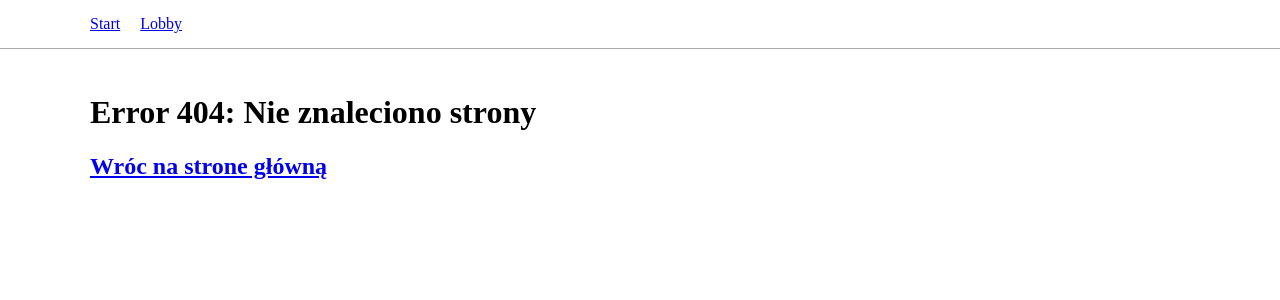
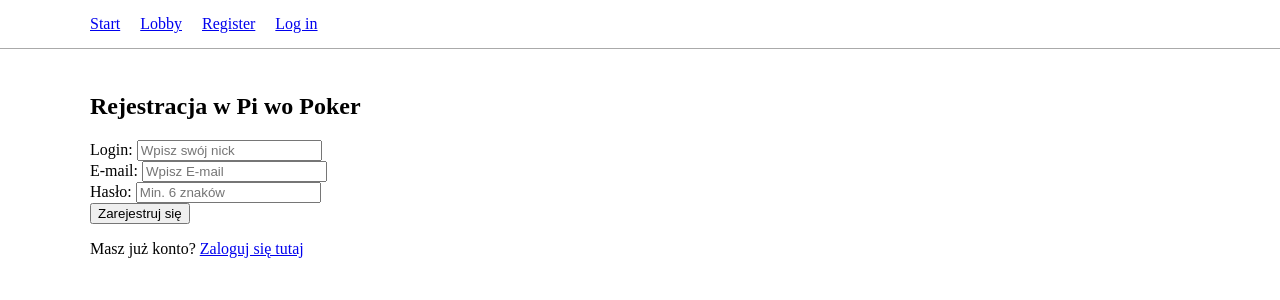
Before and after one commit to pawjjs/pi-wo, a Vue app: page /register in a window 1280 px wide. Before the commit this address had no page. Shown: the top 300 px of the page. Built offline with nearby package versions, Linux system fonts and the light colour scheme.

Commit message:
feat: dodanie widoku RegisterView i integracja z API

```diff
--- a/frontend/src/components/AppTopbar.vue
+++ b/frontend/src/components/AppTopbar.vue
@@ -3,6 +3,8 @@
     <nav class="nav" aria-label="Nawigacja główna">
       <RouterLink to="/">Start</RouterLink>
       <RouterLink to="/lobby">Lobby</RouterLink>
+      <RouterLink to="/register">Register</RouterLink>
+      <RouterLink to="/login">Log in</RouterLink>
     </nav>
   </header>
 </template>
--- a/frontend/src/views/auth/LoginView.vue
+++ b/frontend/src/views/auth/LoginView.vue
@@ -0,0 +1,4 @@
+
+<template>
+    <p> coś tu bedzie kiedyś pepega</p>
+</template>
--- a/frontend/src/views/auth/RegisterView.vue
+++ b/frontend/src/views/auth/RegisterView.vue
@@ -0,0 +1,69 @@
+<script setup>
+import { ref } from 'vue'
+const username = ref('')
+const email = ref('')
+const password = ref('')
+
+const serverMessage = ref('')
+
+async function handleRegister()
+{
+    const response = await fetch("/api/v1/auth/register",
+    {
+        method: 'POST',
+        headers: {
+            'Content-Type': 'application/json'
+        },
+        body: JSON.stringify({
+            username: username.value,
+            email: email.value,
+            password: password.value
+        })
+    })
+
+    const data = await response.json()
+
+    if(!response.ok){
+        serverMessage.value = "Błąd:" + data.error
+    }else{
+        serverMessage.value = "Sukces: " + data.message
+
+        username.value = ''
+        email.value = ''
+        password.value = ''
+    }
+}
+</script>
+
+
+<template>
+    <div>
+        <h2>Rejestracja w Pi wo Poker</h2>
+        <form @submit.prevent="handleRegister">
+            <div>
+                <label>Login: </label>
+                <input v-model="username" type="text" placeholder="Wpisz swój nick" required>
+            </div>
+
+            <div>
+                <label>E-mail: </label>
+                <input v-model="email" type="email" placeholder="Wpisz E-mail" required>
+            </div>
+
+            <div>
+                <label>Hasło: </label>
+                <input v-model="password" type="password" placeholder="Min. 6 znaków" required>
+            </div>
+
+            <button type="submit">Zarejestruj się</button>
+            <p>Masz już konto?
+                <RouterLink to="/login">Zaloguj się tutaj</RouterLink>
+            </p>
+            <p style="font-weight: bold;">{{ serverMessage }}</p>
+
+
+        </form>
+    </div>
+
+
+</template>
```
Also changed, not shown: frontend/src/router.js (+11 -0 lines), 1 other file (tests, documents, lock files or other folders).
